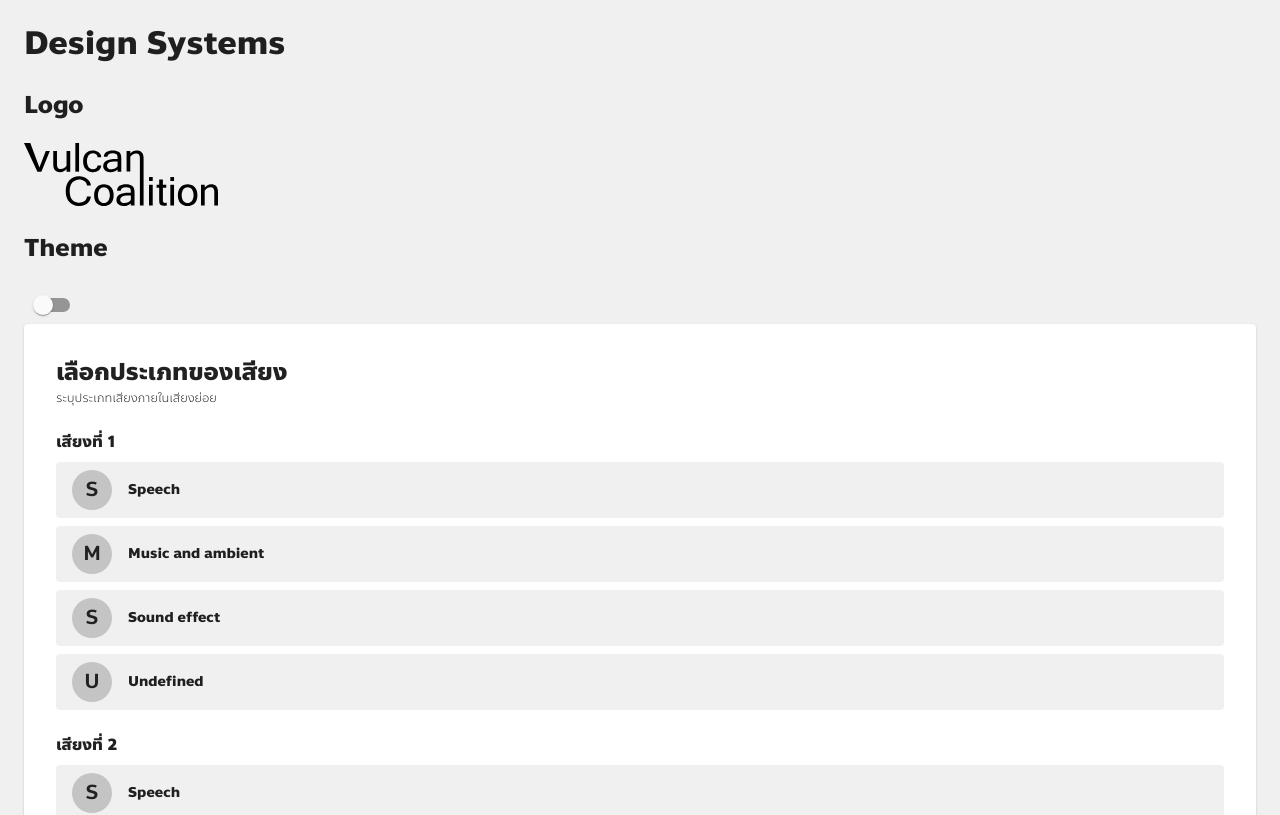
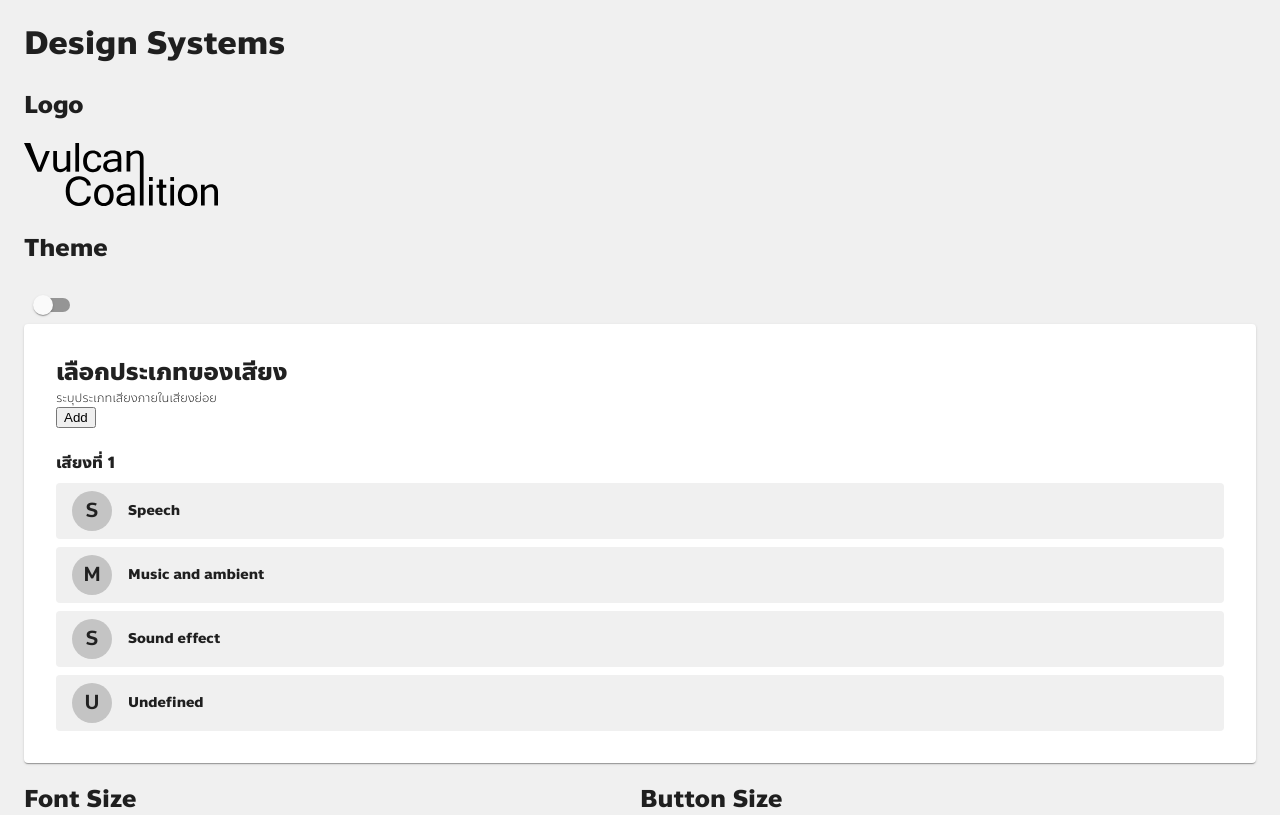
Before and after one commit to gf-tnk/learn-material-ui, a React (Create React App) app: page / in a window 1280 px wide. Shown: the top 815 px of the page. Built offline with nearby package versions, Linux system fonts and the light colour scheme.

Commit message:
refactor categorizableSound

```diff
--- a/src/components/CategorizableBox/CategorizableBox.tsx
+++ b/src/components/CategorizableBox/CategorizableBox.tsx
@@ -16,10 +16,7 @@ const CategorizableBox = () => {
       input: null,
     },
   };
-  const [markSound, setMarkSound] = useState<any[]>([
-    DEFAULT_MARK,
-    DEFAULT_MARK,
-  ]); // move to CategorizableSoundList !!!
+  const [markSound, setMarkSound] = useState<any[]>([DEFAULT_MARK]); // move to CategorizableSoundList !!!
 
   const onEditMarkSound = (index: number, category: string) => {
     const mark = [...markSound]; // for change ref data
@@ -37,6 +34,22 @@ const CategorizableBox = () => {
     setMarkSound(mark);
   };
 
+  const onAddMarkSound = () => {
+    const mark = [...markSound];
+    mark.push({
+      category: "",
+      subCat: {
+        name: "",
+        input: null,
+      },
+      subSubCat: {
+        name: "",
+        input: null,
+      },
+    });
+    setMarkSound(mark);
+  };
+
   useEffect(() => {
     console.log("markSound ", markSound);
   }, [markSound]);
@@ -46,6 +59,7 @@ const CategorizableBox = () => {
       <Paper className={classes.paper}>
         <h2 className="wh2 my-0">เลือกประเภทของเสียง</h2>
         <p className="wp4 my-0">ระบุประเภทเสียงภายในเสียงย่อย</p>
+        <button onClick={onAddMarkSound}>Add</button>
         <CategorizableSoundList
           markItems={markSound}
           onEdit={onEditMarkSound}
--- a/src/components/CategorizableSound/CategorizableSound.tsx
+++ b/src/components/CategorizableSound/CategorizableSound.tsx
@@ -8,68 +8,70 @@ import { useStyles } from "./style";
 interface Props {
   items: any[];
   index: number;
-  onEdit: (index: number, cat: string) => void
-}
-interface Cat {
-  name: string;
-  desc: string;
+  onEdit: (index: number, cat: string) => void;
 }
 
 const CategorizableSound: React.FC<Props> = (props) => {
-  const DEFAULT_CAT_SELECTED = {
-    name: "",
-    desc: "",
+  const DEFAULT_SELECTED = {
+    category: "",
+    subCat: [],
   };
   const classes = useStyles();
-  const [catSelected, setCatSelected] = useState<Cat>(DEFAULT_CAT_SELECTED);
-  const [subCatSelected, setSubCatSelected] = useState<any>([]);
-  const [subCatInput, setSubCatInput] = useState<any[]>([]);
-  const [subCatItems, setSubCatItems] = useState<any[]>([]);
+  const [catSelected, setCatSelected] = useState<any>();
   const [showSubCat, setShowSubCat] = useState<boolean>(false);
+  const [selected, setSelected] = useState<any>(DEFAULT_SELECTED);
 
   const onClickCategory = (index: number) => {
     setCatSelected(props.items[index]);
-    setSubCatItems(props.items[index].children);
     setShowSubCat(true);
     const subCat = new Array(props.items[index].children.length);
-    setSubCatSelected(subCat);
+    const clone = { ...selected };
+    clone.category = props.items[index].name;
+    clone.subCat = subCat;
+    setSelected(clone);
   };
 
   const onCloseSubCat = () => {
     setShowSubCat(false);
-    setSubCatItems([]);
   };
 
   const onClickSubSubCategory = (
     subCatIndex: number,
     subSubCatIndex: number
   ) => {
-    const subCat = [...subCatSelected];
-    subCat[subCatIndex] = {
-      subCat: subCatItems[subCatIndex].name,
-      subSubCat: subCatItems[subCatIndex].children
-        ? subCatItems[subCatIndex].children[subSubCatIndex].name
-        : "",
+    const clone = { ...selected };
+    clone.subCat[subCatIndex] = {
+      name: catSelected.children[subCatIndex].name,
+      input: null,
+      children: {
+        name: catSelected.children[subCatIndex].children
+          ? catSelected.children[subCatIndex].children[subSubCatIndex].name
+          : "",
+        input: null,
+      },
     };
-    setSubCatSelected(subCat);
+    setSelected(clone);
   };
+
+  useEffect(() => {
+    console.log("selected ", selected);
+  }, [selected]);
 
   return (
     <>
       <Grid container spacing={2}>
-        {/* <button onClick={() => props.onEdit(props.index, catSelected.name)}>Edit</button> */}
         <Grid item xs={showSubCat ? 6 : 12}>
           {props.items.map((item: any, index: number) => (
             <div onClick={() => onClickCategory(index)} key={item.id}>
               <CategoryItem
                 title={item.name}
                 desc={item.desc}
-                isActive={catSelected.name === item.name ? true : false}
+                isActive={catSelected?.name === item.name ? true : false}
               />
             </div>
           ))}
         </Grid>
-        {subCatItems?.length > 0 && (
+        {catSelected?.children?.length > 0 && showSubCat && (
           <Grid item xs={showSubCat ? 6 : 12}>
             <Grow in={showSubCat}>
               <Paper className={classes.paper}>
@@ -91,22 +93,25 @@ const CategorizableSound: React.FC<Props> = (props) => {
                     </Avatar>
                   </Box>
                   <Box p={1}>
-                    <h4 className="wh4 my-0">{catSelected.name}</h4>
-                    <p className="wp3 my-0">{catSelected.desc}</p>
+                    <h4 className="wh4 my-0">{catSelected?.name}</h4>
+                    <p className="wp3 my-0">{catSelected?.desc}</p>
                   </Box>
                 </Box>
                 <Grid container spacing={2}>
-                  {subCatItems?.map((subCat: any, i: number) => (
+                  {catSelected.children?.map((subCat: any, i: number) => (
                     <Grid item xs={6} key={subCat.id}>
                       <h5 className="wh5 my-0">{subCat.name}</h5>
                       {subCat.children?.map((subSubCat: any, j: number) => (
-                        <div onClick={() => onClickSubSubCategory(i, j)} key={subSubCat.id}>
+                        <div
+                          onClick={() => onClickSubSubCategory(i, j)}
+                          key={subSubCat.id}
+                        >
                           <SubCategoryItem
                             key={subSubCat.id}
                             title={subSubCat.name}
                             desc={subSubCat.desc}
                             isActive={
-                              subCatSelected[i]?.subSubCat === subSubCat.name
+                              selected.subCat[i]?.children.name === subSubCat.name
                                 ? true
                                 : false
                             }
```
